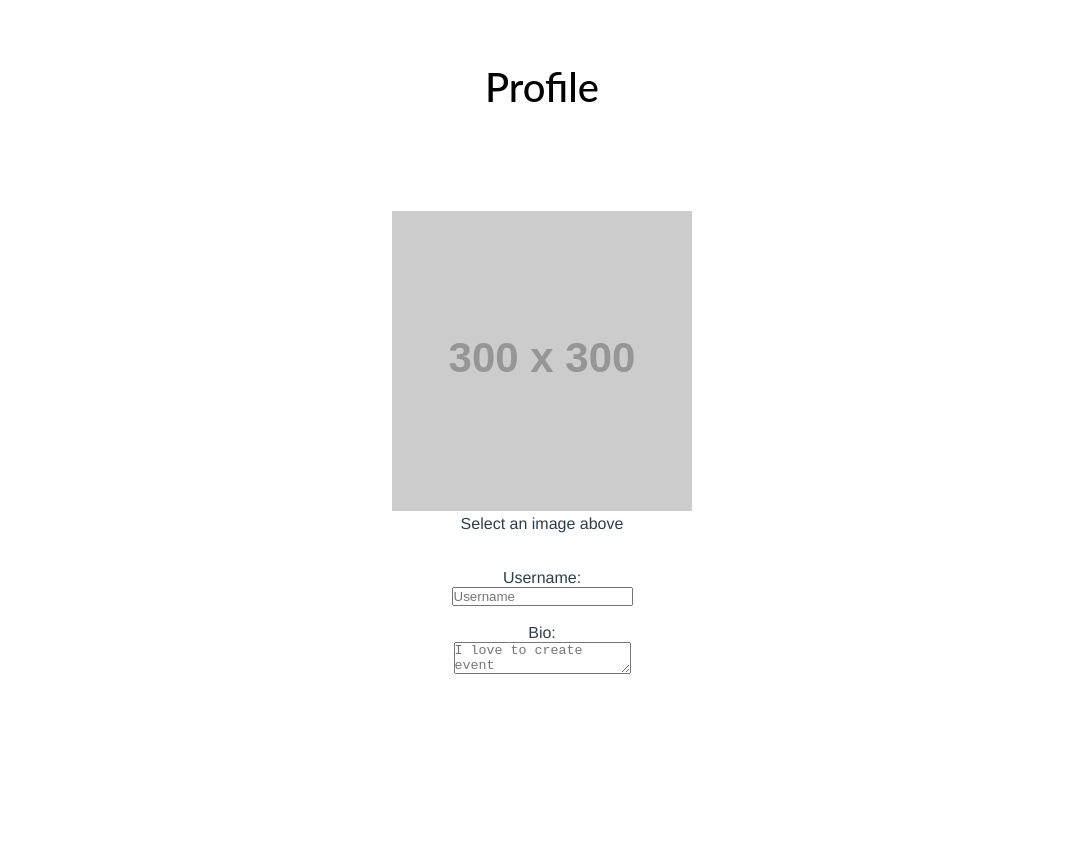
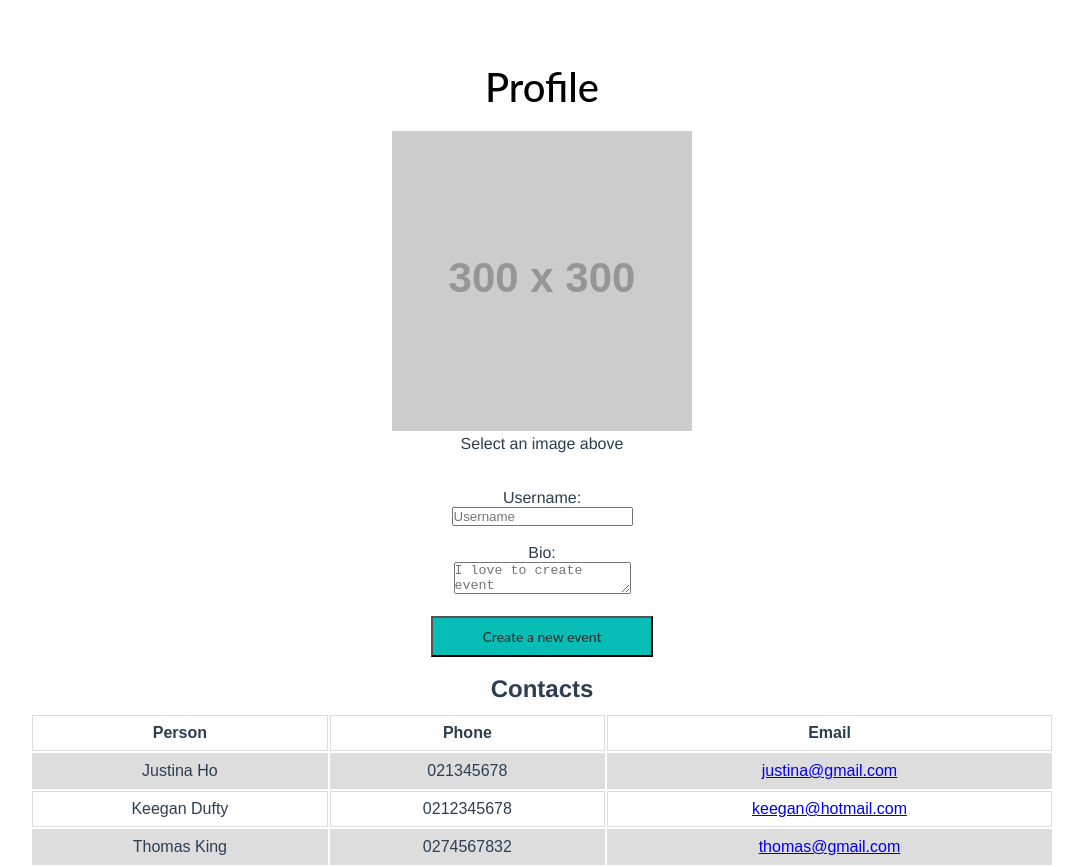
Before and after one commit to thomasking135/yoobee_JS_Framework_Assignment, a Vue app: page /profile in a window 1280 px wide. Shown: the part 137-1004 px from the top of the page, without its empty margins (98-1181 px from the left). Before the commit the page ends 815 px from the top, so only its background shows below. Built offline with nearby package versions, Linux system fonts and the light colour scheme.

Commit message:
Replaced upload image with a hero on Create Event

```diff
--- a/src/assets/styles/main.css
+++ b/src/assets/styles/main.css
@@ -217,18 +217,19 @@ span.signUp a:hover a:visited {
   margin-left: auto;
   margin-right: auto;
   position: justify;
-  color: white;
+  /*color: white; (this would have been the colour of the text present for the upload image link for a Bit64 upload*/
   text-align: auto;
 }
+
 .centerMessaging {
   position: absolute;
   top: 45%;
   left: 50%;
   transform: translate(-50%, -50%);
-  color: white;
+  color: black;
   font-size: 200%;
   font-weight: bold;
-  background-color: lightgray;
+  background-image: url("@/assets/images/createGathering.jpg");
   width: 100%;
   height: 13%;
   text-align: center;
--- a/src/components/EventForm.vue
+++ b/src/components/EventForm.vue
@@ -3,8 +3,8 @@
 <h1 class="createEventHeader">Create Event</h1>
 
     <div class="centerMessaging">
-      <img class="float" src="../assets/icons/uploadImage.png" alt="upload" >
-      <br><br><p class="imageUpload">Click to upload image</p>
+      <!--<img class="float" src="../assets/icons/uploadImage.png" alt="upload" >-->
+      <!--<br><br><p class="imageUpload">Click to upload image</p>-->
     </div>
 
     <div class="formBorder">
--- a/src/components/ProfileForm.vue
+++ b/src/components/ProfileForm.vue
@@ -27,7 +27,7 @@ export default {
 
 <style>
   .upload{
-    padding-top: 100px;
+    padding-top: 20px;
     max-width: 25%;
   }
 
--- a/src/views/ProfileView.vue
+++ b/src/views/ProfileView.vue
@@ -14,6 +14,37 @@
 <span>Bio:</span>
 <p style="white-space: pre-line;">{{ message }}</p>
 <textarea v-model="message" placeholder="I love to create event"></textarea>
+
+<br><br>
+
+<router-link to="/create"><button id="createEvent" class="center">Create a new event</button></router-link>
+<br><br>
+
+<h2>Contacts</h2>
+
+<table class="center">
+  <tr>
+    <th>Person</th>
+    <th>Phone</th>
+    <th>Email</th>
+  </tr>
+  <tr>
+    <td>Justina Ho</td>
+    <td>021345678</td>
+    <td><a href="mailto:justina@gmail.com">justina@gmail.com</a></td>
+  </tr>
+  <tr>
+    <td>Keegan Dufty</td>
+    <td>0212345678</td>
+    <td><a href="mailto:keegan@hotmail.com">keegan@hotmail.com</a></td>
+  </tr>
+  <tr>
+    <td>Thomas King</td>
+    <td>0274567832</td>
+    <td><a href="mailto:thomasking135@gmail.com">thomas@gmail.com</a></td>
+  </tr>
+
+</table>
 
 </template>
 
@@ -53,3 +84,48 @@ export default {
   }
 };
 </script>
+
+<style>
+  table {
+    padding-top: 10px;
+    font-family: arial, sans-serif;
+    border-collapse: collapse black 1px;
+    width: 80%;
+    left: 50%;
+
+  }
+
+  td, th {
+  border: 1px solid #dddddd;
+  text-align: center;
+  padding: 8px;
+}
+
+tr:nth-child(even) {
+  background-color: #dddddd;
+}
+
+.center {
+  margin-left: auto;
+  margin-right: auto;
+}
+
+#createEvent {
+  background-color: #08bdb6;
+  text-align: center;
+  font-size: 14px;
+  font-family: lato, sans-serif;
+  font-weight: 500;
+  font-style: normal;
+  color: #303030;
+  padding-top: 10px;
+  padding-bottom: 10px;
+  padding-left: 50px;
+  padding-right: 50px;
+}
+
+#createEvent:hover {
+  background-color: #48b1bf;
+  border-radius: 26px;
+}
+</style>
```
Also changed, not shown: src/assets/images/createGathering.jpg (added).
